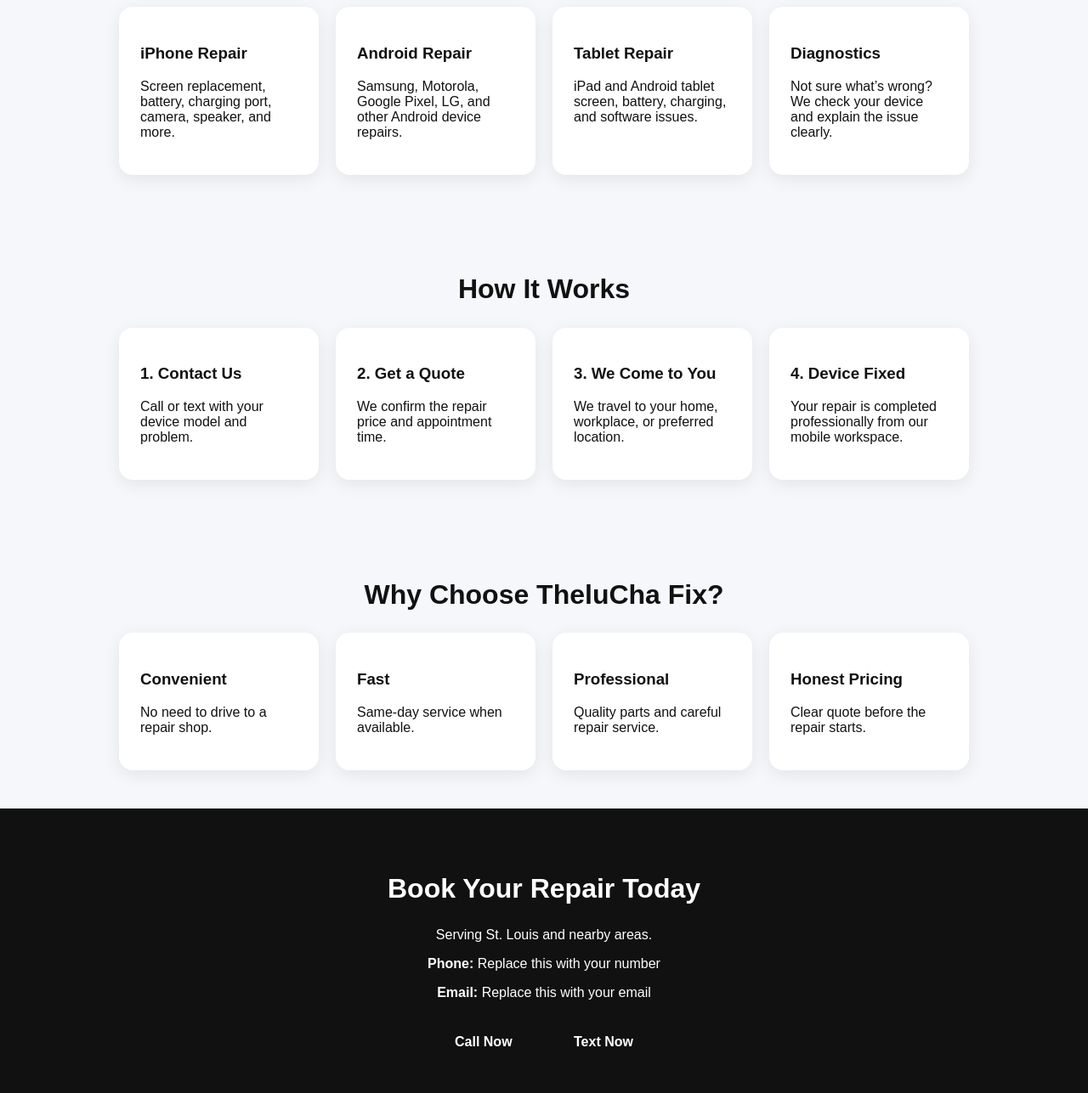
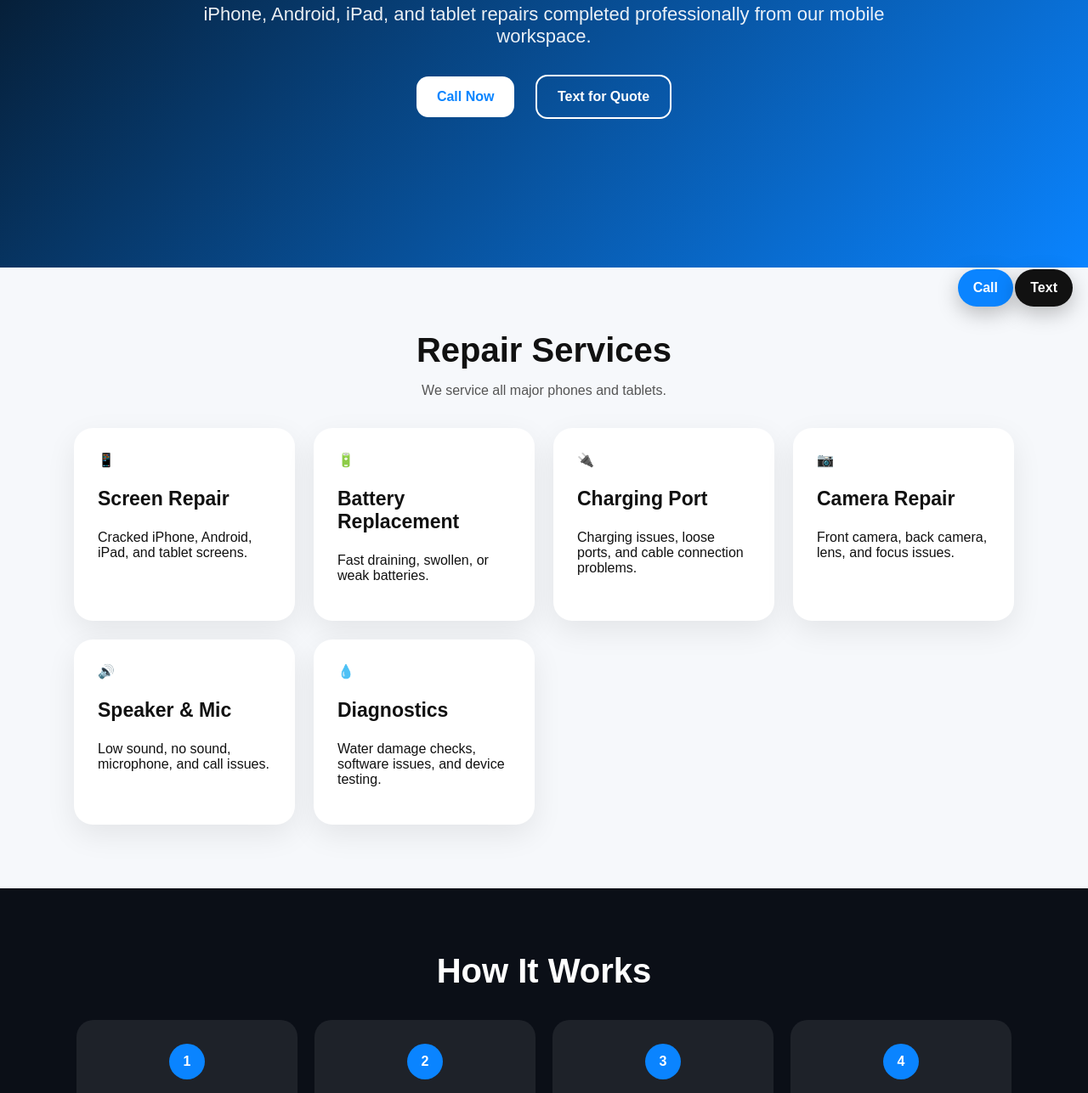
Before and after one commit to lilcharly18-blip/TheluChaFix, a plain HTML site: page index.html in a window 1280 px wide. Shown: the part 421-1708 px from the top of the page at 85% size. Drawn offline with Linux system fonts and the light colour scheme.

Commit message:
Add files via upload

```diff
--- a/index.html
+++ b/index.html
@@ -3,72 +3,95 @@
 <head>
   <meta charset="UTF-8" />
   <meta name="viewport" content="width=device-width, initial-scale=1.0" />
-  <title>TheluCha Fix | Mobile Phone Repair</title>
-  <style>
-    body { margin:0; font-family: Arial, sans-serif; background:#f5f7fb; color:#111; }
-    header { background:#0a84ff; color:white; padding:60px 20px; text-align:center; }
-    header h1 { font-size:48px; margin:0; }
-    header p { font-size:20px; margin:15px 0; }
-    .btn { display:inline-block; background:#111; color:white; padding:14px 24px; margin:10px; border-radius:10px; text-decoration:none; font-weight:bold; }
-    section { padding:45px 20px; max-width:1000px; margin:auto; }
-    h2 { text-align:center; font-size:32px; }
-    .cards { display:grid; grid-template-columns:repeat(auto-fit,minmax(220px,1fr)); gap:20px; }
-    .card { background:white; padding:25px; border-radius:16px; box-shadow:0 5px 20px rgba(0,0,0,.08); }
-    .contact { text-align:center; background:#111; color:white; padding:50px 20px; }
-    footer { text-align:center; padding:20px; background:#000; color:white; }
-  </style>
+  <meta name="description" content="TheluCha Fix provides 24/7 mobile iPhone, Android, iPad and tablet repair. We come to you for screen repair, battery replacement, charging port repair, diagnostics and more." />
+  <title>TheluCha Fix | Mobile Phone & Tablet Repair</title>
+  <link rel="stylesheet" href="style.css" />
 </head>
 <body>
+  <header class="hero">
+    <nav class="nav">
+      <div class="logo">TheluCha <span>Fix</span></div>
+      <div class="nav-links">
+        <a href="#services">Services</a>
+        <a href="#pricing">Pricing</a>
+        <a href="#book">Book</a>
+        <a href="#contact">Contact</a>
+      </div>
+    </nav>
 
-<header>
-  <h1>TheluCha Fix</h1>
-  <p>Mobile iPhone, Android & Tablet Repair — We Come to You</p>
-  <a class="btn" href="tel:+10000000000">Call Now</a>
-  <a class="btn" href="sms:+10000000000">Text for Quote</a>
+    <div class="hero-content">
+      <p class="badge">24/7 Mobile Repair Service</p>
+      <h1>Phone & Tablet Repair — We Come to You.</h1>
+      <p class="subtitle">iPhone, Android, iPad, and tablet repairs completed professionally from our mobile workspace.</p>
+      <div class="hero-buttons">
+        <a class="btn primary" href="tel:+14172980598">Call Now</a>
+        <a class="btn secondary" href="sms:+14172980598">Text for Quote</a>
+      </div>
+    </div>
   </header>
 
-<section>
-  <h2>What We Repair</h2>
-  <div class="cards">
-    <div class="card"><h3>iPhone Repair</h3><p>Screen replacement, battery, charging port, camera, speaker, and more.</p></div>
-    <div class="card"><h3>Android Repair</h3><p>Samsung, Motorola, Google Pixel, LG, and other Android device repairs.</p></div>
-    <div class="card"><h3>Tablet Repair</h3><p>iPad and Android tablet screen, battery, charging, and software issues.</p></div>
-    <div class="card"><h3>Diagnostics</h3><p>Not sure what’s wrong? We check your device and explain the issue clearly.</p></div>
+  <section class="section" id="services">
+    <h2>Repair Services</h2>
+    <p class="center">We service all major phones and tablets.</p>
+    <div class="grid">
+      <div class="card">📱 <h3>Screen Repair</h3><p>Cracked iPhone, Android, iPad, and tablet screens.</p></div>
+      <div class="card">🔋 <h3>Battery Replacement</h3><p>Fast draining, swollen, or weak batteries.</p></div>
+      <div class="card">🔌 <h3>Charging Port</h3><p>Charging issues, loose ports, and cable connection problems.</p></div>
+      <div class="card">📷 <h3>Camera Repair</h3><p>Front camera, back camera, lens, and focus issues.</p></div>
+      <div class="card">🔊 <h3>Speaker & Mic</h3><p>Low sound, no sound, microphone, and call issues.</p></div>
+      <div class="card">💧 <h3>Diagnostics</h3><p>Water damage checks, software issues, and device testing.</p></div>
     </div>
   </section>
 
-<section>
+  <section class="section dark">
     <h2>How It Works</h2>
-  <div class="cards">
-    <div class="card"><h3>1. Contact Us</h3><p>Call or text with your device model and problem.</p></div>
-    <div class="card"><h3>2. Get a Quote</h3><p>We confirm the repair price and appointment time.</p></div>
-    <div class="card"><h3>3. We Come to You</h3><p>We travel to your home, workplace, or preferred location.</p></div>
-    <div class="card"><h3>4. Device Fixed</h3><p>Your repair is completed professionally from our mobile workspace.</p></div>
+    <div class="steps">
+      <div><span>1</span><h3>Contact Us</h3><p>Call, text, or fill out the form.</p></div>
+      <div><span>2</span><h3>Get Quote</h3><p>We confirm price and availability.</p></div>
+      <div><span>3</span><h3>We Come</h3><p>We meet you at your preferred location.</p></div>
+      <div><span>4</span><h3>We Fix</h3><p>You pay after the repair is completed.</p></div>
     </div>
   </section>
 
-<section>
-  <h2>Why Choose TheluCha Fix?</h2>
-  <div class="cards">
-    <div class="card"><h3>Convenient</h3><p>No need to drive to a repair shop.</p></div>
-    <div class="card"><h3>Fast</h3><p>Same-day service when available.</p></div>
-    <div class="card"><h3>Professional</h3><p>Quality parts and careful repair service.</p></div>
-    <div class="card"><h3>Honest Pricing</h3><p>Clear quote before the repair starts.</p></div>
+  <section class="section" id="pricing">
+    <h2>Starting Prices</h2>
+    <p class="center">Final price depends on device model and part availability.</p>
+    <div class="grid pricing">
+      <div class="card"><h3>Screen Repair</h3><p class="price">Quote Required</p></div>
+      <div class="card"><h3>Battery Replacement</h3><p class="price">Quote Required</p></div>
+      <div class="card"><h3>Charging Port</h3><p class="price">Quote Required</p></div>
     </div>
   </section>
 
-<div class="contact">
-  <h2>Book Your Repair Today</h2>
-  <p>Serving St. Louis and nearby areas.</p>
-  <p><strong>Phone:</strong> Replace this with your number</p>
-  <p><strong>Email:</strong> Replace this with your email</p>
-  <a class="btn" href="tel:+10000000000">Call Now</a>
-  <a class="btn" href="sms:+10000000000">Text Now</a>
-</div>
+  <section class="section" id="book">
+    <h2>Book a Repair</h2>
+    <form action="https://formsubmit.co/theluchafix@gmail.com" method="POST" class="form">
+      <input type="hidden" name="_subject" value="New TheluCha Fix Repair Request">
+      <input type="text" name="name" placeholder="Full Name" required>
+      <input type="tel" name="phone" placeholder="Phone Number" required>
+      <input type="email" name="email" placeholder="Email Address">
+      <input type="text" name="device" placeholder="Device Model, example: iPhone 13 / Galaxy S22" required>
+      <textarea name="problem" placeholder="What is wrong with the device?" required></textarea>
+      <input type="text" name="location" placeholder="Your service location / area" required>
+      <button type="submit">Send Repair Request</button>
+    </form>
+  </section>
+
+  <section class="section dark" id="contact">
+    <h2>Contact TheluCha Fix</h2>
+    <p>Available 24/7 for mobile phone and tablet repair.</p>
+    <p><strong>Phone:</strong> <a href="tel:+14172980598">(417) 298-0598</a></p>
+    <p><strong>Email:</strong> <a href="mailto:theluchafix@gmail.com">theluchafix@gmail.com</a></p>
+    <p><strong>Service Area:</strong> Mobile service available by appointment.</p>
+  </section>
+
+  <a class="float-call" href="tel:+14172980598">Call</a>
+  <a class="float-text" href="sms:+14172980598">Text</a>
 
   <footer>
     <p>© 2026 TheluCha Fix. All rights reserved.</p>
   </footer>
 
+  <script src="script.js"></script>
 </body>
 </html>
--- /dev/null
+++ b/script.js
@@ -0,0 +1 @@
+console.log('TheluCha Fix website loaded');
```
Also changed, not shown: style.css (added, +1 -0 lines). Lines whose indentation alone changed are shown as unchanged.
